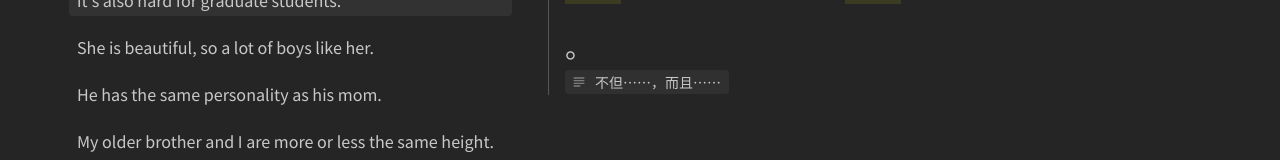
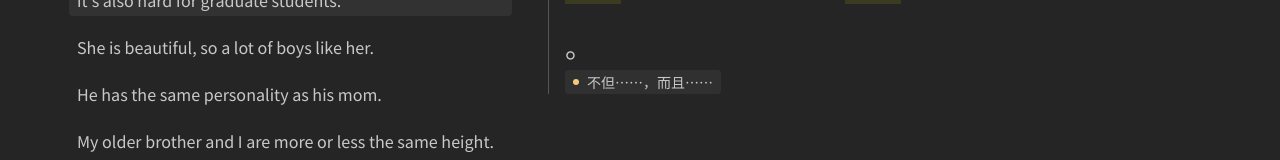
Before and after one commit to Xyzrr/shuo-chinese, a React (Create React App) app: page / in a window 1280 px wide. Both pictures are taken after a click on the element 286 px from the left and 235 px from the top of the page. Shown: the part 246-406 px from the top of the page. Built offline with nearby package versions, Linux system fonts and the light colour scheme.

Commit message:
use level indicator in show article button

```diff
--- a/src/App.styles.ts
+++ b/src/App.styles.ts
@@ -1,5 +1,6 @@
 import styled, { css, createGlobalStyle } from "styled-components";
 import Slider from "@mui/material/Slider";
+import { LEVEL_COLORS } from "./colors";
 
 export const GlobalStyle = createGlobalStyle`
   body {
@@ -128,7 +129,7 @@ export const ShowArticleButton = styled.div`
   display: inline-block;
   font-size: 14px;
   background: rgba(255, 255, 255, 0.05);
-  padding: 2px 8px 2px 6px;
+  padding: 2px 8px;
   margin-top: 4px;
   border-radius: 4px;
   cursor: default;
@@ -137,11 +138,14 @@ export const ShowArticleButton = styled.div`
   &:hover {
     background: rgba(255, 255, 255, 0.1);
   }
-  .MuiSvgIcon-root {
-    opacity: 0.5;
-    margin-right: 8px;
-    font-size: 16px;
-  }
+`;
+
+export const ArticleLevelIndicator = styled.div<{ level: number }>`
+  width: 6px;
+  height: 6px;
+  background: ${(props) => LEVEL_COLORS[props.level]};
+  border-radius: 50%;
+  margin-right: 8px;
 `;
 
 export const StyledSlider = styled(Slider)`
--- a/src/App.tsx
+++ b/src/App.tsx
@@ -7,7 +7,6 @@ import B2 from "./parsed/B2.json";
 import C1 from "./parsed/C1.json";
 import ChineseRenderer from "./ChineseRenderer";
 import GrammarArticleRenderer from "./GrammarArticleRenderer";
-import SubjectIcon from "@mui/icons-material/Subject";
 import EnglishRenderer from "./EnglishRenderer";
 import MultiEnglishRenderer from "./MultiEnglishRenderer";
 import MultiChineseRenderer from "./MultiChineseRenderer";
@@ -239,12 +238,12 @@ const App: React.FC = () => {
                           setReveal("article");
                         }}
                       >
-                        <SubjectIcon fontSize="inherit" />
+                        <S.ArticleLevelIndicator level={selectedCard.level} />
                         <span
                           dangerouslySetInnerHTML={{
                             __html: sourceArticle.pattern,
                           }}
-                        ></span>
+                        />
                       </S.ShowArticleButton>
                     </S.AnswerWrapper>
                   )}
```
